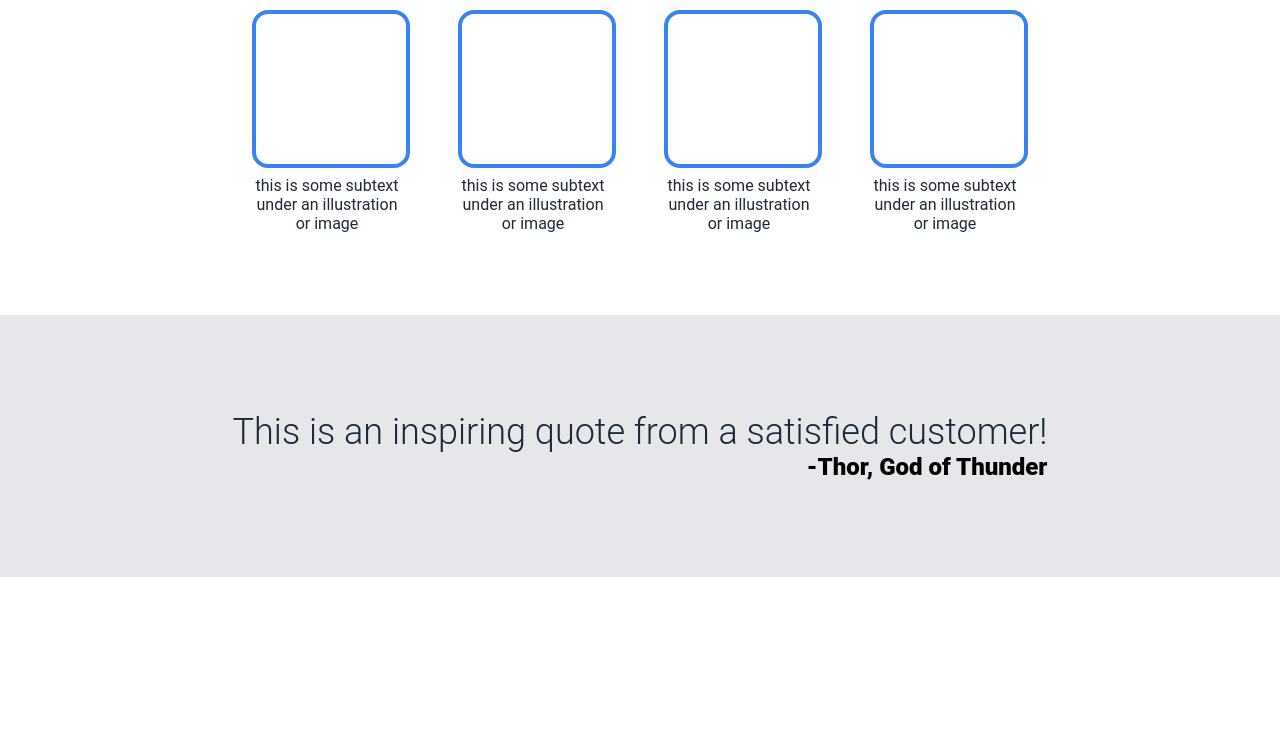
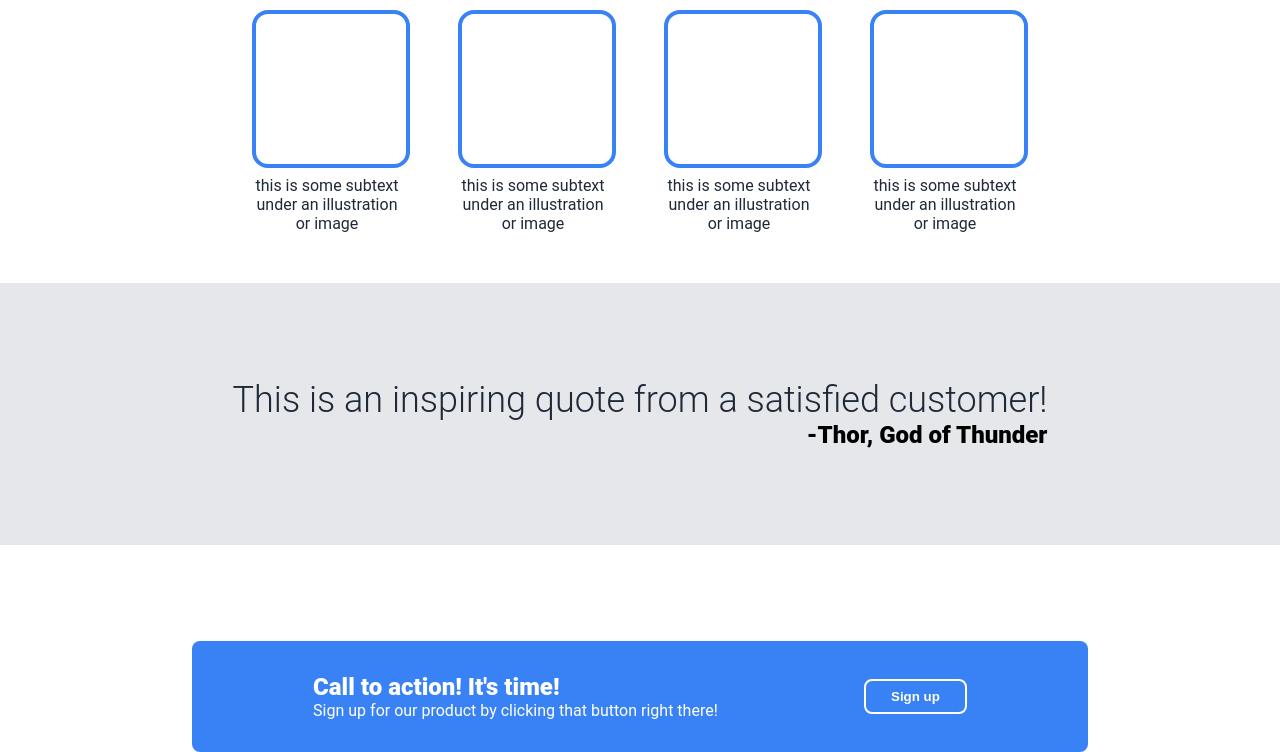
Before and after one commit to arthurarabelo/landing-page, a plain HTML site: page index.html in a window 1280 px wide. Shown: the part 546-1298 px from the top of the page. Before the commit the page ends 1155 px from the top, so only its background shows below. Drawn offline with Linux system fonts and the light colour scheme.

Commit message:
Added HTML and CSS for sign up blue box

```diff
--- a/index.html
+++ b/index.html
@@ -29,7 +29,7 @@
                     is
                     lower contrast
                 </div>
-                <button class="sign-up">Sign up</button>
+                <button class="sign-up-button">Sign up</button>
             </div>
             <div class="image-placeholder">
                 <div class="text">this is a placeholder for an image</div>
@@ -57,17 +57,23 @@
                 <div class="information-box-text">this is some subtext under an illustration or image</div>
             </div>
         </div>
-        <div class="quote">
-            <div class="quote-text">This is an inspiring quote from a satisfied customer!
-                <div class="quote-author">-Thor, God of Thunder</div>
-            </div>
-        </div>
+    </div>
 
-        <div class="sign-up-box">
-
+    <div class="quote">
+        <div class="quote-text">This is an inspiring quote from a satisfied customer!
+            <div class="quote-author">-Thor, God of Thunder</div>
         </div>
     </div>
 
+    <div class="sign-up">
+        <div class="sign-up-l">
+            <div class="title">Call to action! It's time!</div>
+            <div class="text">Sign up for our product by clicking that button right there!</div>
+        </div>
+        <div class="sign-up-r">
+            <button class="sign-up-button">Sign up</button>
+        </div>
+    </div>
 
 </body>
 
--- a/style.css
+++ b/style.css
@@ -10,11 +10,12 @@
     list-style-type: none;
     padding: 0;
     margin: 0;
-    display:  flex;
+    display: flex;
     gap: 24px;
 }
 
-.bottom-container .text, a {
+.bottom-container .text,
+a {
     text-decoration: none;
     color: #e5e7eb;
     font-size: 18px;
@@ -29,12 +30,13 @@
     gap: 96px;
 }
 
-.title, .logo {
+.title,
+.logo {
     color: #f9faf8;
     font-weight: 900;
 }
 
-.logo{
+.logo {
     font-size: 24px;
 }
 
@@ -54,7 +56,8 @@
     align-items: center;
 }
 
-.bottom-container .text, .title {
+.bottom-container .text,
+.title {
     max-width: 500px;
 }
 
@@ -67,12 +70,13 @@
     background-color: rgb(118, 121, 129);
 }
 
-.sign-up {
+.sign-up-button {
     background-color: #3882F6;
     border-radius: 8px;
     color: white;
     padding: 8px 25px;
     border: none;
+    font-weight: 900;
 }
 
 .information .text {
@@ -89,7 +93,7 @@
     flex-direction: column;
 }
 
-.boxes{
+.boxes {
     display: flex;
     gap: 48px;
     margin-bottom: 50px;
@@ -102,11 +106,11 @@
 }
 
 .box {
-  height: 150px;
-  width: 150px;
-  background-color: white;
-  border: 4px solid #3882F6;
-  border-radius: 16px;
+    height: 150px;
+    width: 150px;
+    background-color: white;
+    border: 4px solid #3882F6;
+    border-radius: 16px;
 }
 
 .information-box-text {
@@ -115,27 +119,52 @@
     color: #1F2937;
 }
 
-.quote{
+.quote {
     display: flex;
     justify-content: center;
-    align-self: stretch;
     background-color: #E5E7EB;
     padding: 96px 128px;
     gap: 8px;
+    margin-bottom: 96px;
 }
 
-.quote-text{
+.quote-text {
     display: flex;
     flex-direction: column;
     font-size: 36px;
     color: #1F2937;
     font-weight: 300;
-    align-self: center;
 }
 
-.quote-author{
+.quote-author {
     font-weight: 900;
     font-size: 24px;
     color: black;
     align-self: flex-end;
 }
+
+.sign-up {
+    display: flex;
+    background-color: #3882F6;
+    justify-content: space-around;
+    align-items: center;
+    border-radius: 8px;
+    width: 800px;
+    align-self: center;
+    padding: 32px 48px;
+}
+
+
+.sign-up .sign-up-button {
+    border: 2px solid #ffffff;
+}
+
+.sign-up-l .title {
+    font-size: 24px;
+    color: white;
+}
+
+.sign-up-l .text {
+    font-size: 16px;
+    color: white;
+}
```
